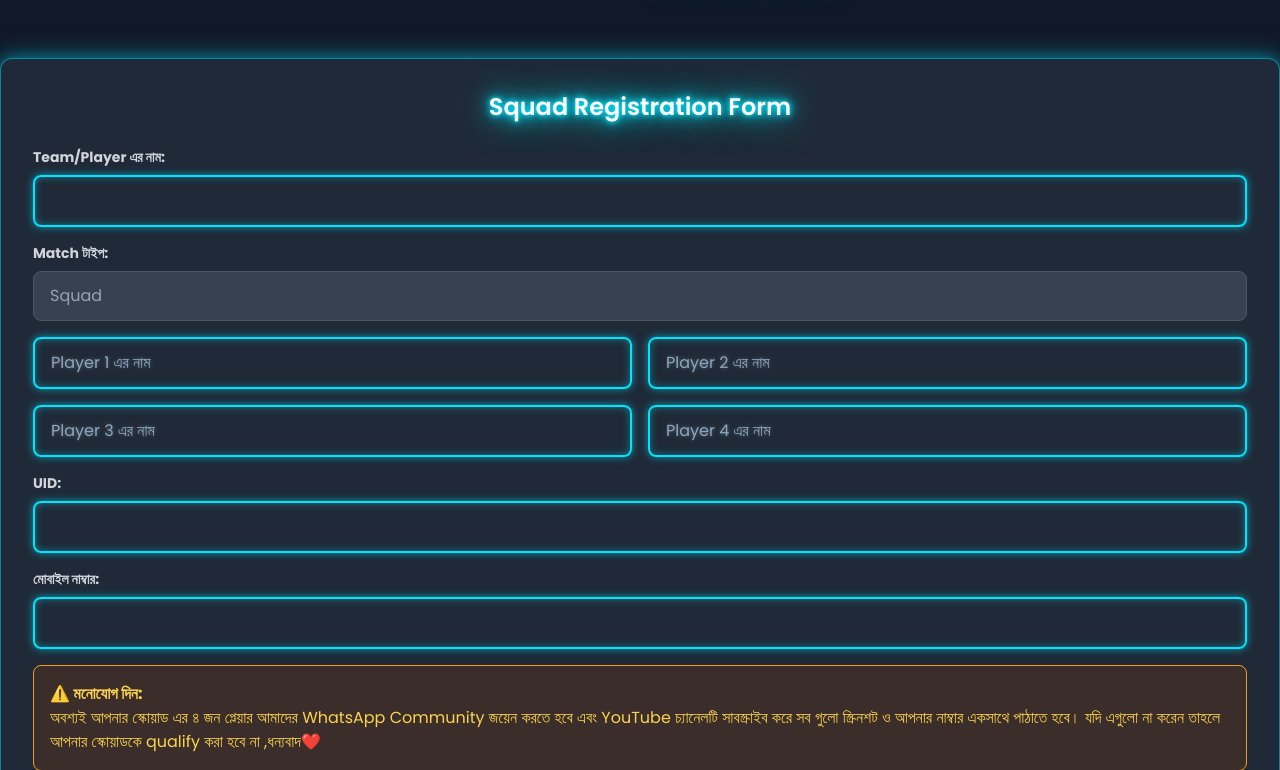
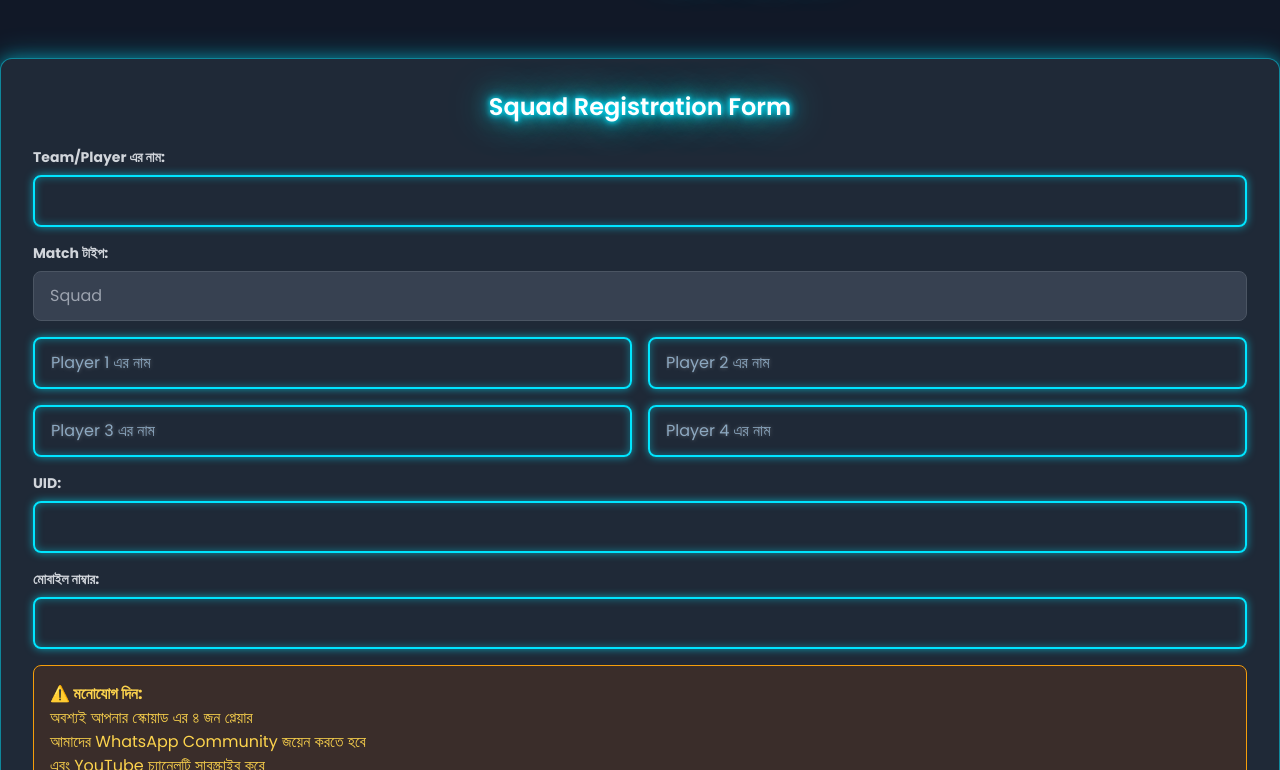
Before and after one commit to mdmaim0/PanthomsE-Sports, a plain HTML site: page index.html in a window 1280 px wide. Shown: the part 182-952 px from the top of the page. Drawn offline with nearby package versions, Linux system fonts and the light colour scheme.

Commit message:
Update index.html

```diff
--- a/index.html
+++ b/index.html
@@ -137,7 +137,7 @@
 
       <div class="mb-6 text-yellow-300 bg-yellow-900 bg-opacity-30 p-4 rounded-lg border border-yellow-500">
         <p class="font-bold">⚠️ মনোযোগ দিন:</p>
-        <p> অবশ্যই আপনার স্কোয়াড এর ৪ জন প্লেয়ার  আমাদের WhatsApp Community  জয়েন করতে হবে এবং YouTube চ্যানেলটি সাবস্ক্রাইব করে সব গুলো স্ক্রিনশট ও আপনার নাম্বার একসাথে পাঠাতে হবে। যদি এগুলো না করেন তাহলে আপনার স্কোয়াডকে qualify করা হবে না ,ধন্যবাদ❤️  </p>
+        <p> অবশ্যই আপনার স্কোয়াড এর ৪ জন প্লেয়ার  </p> আমাদের WhatsApp Community  জয়েন করতে হবে </p> এবং YouTube চ্যানেলটি সাবস্ক্রাইব করে </p> সব গুলো স্ক্রিনশট ও আপনার নাম্বার একসাথে পাঠাতে হবে।</p> যদি এগুলো না করেন তাহলে আপনার স্কোয়াডকে qualify করা হবে না </p>,ধন্যবাদ❤️  </p>
       </div>
 
       <!-- WhatsApp & YouTube Buttons -->
```
